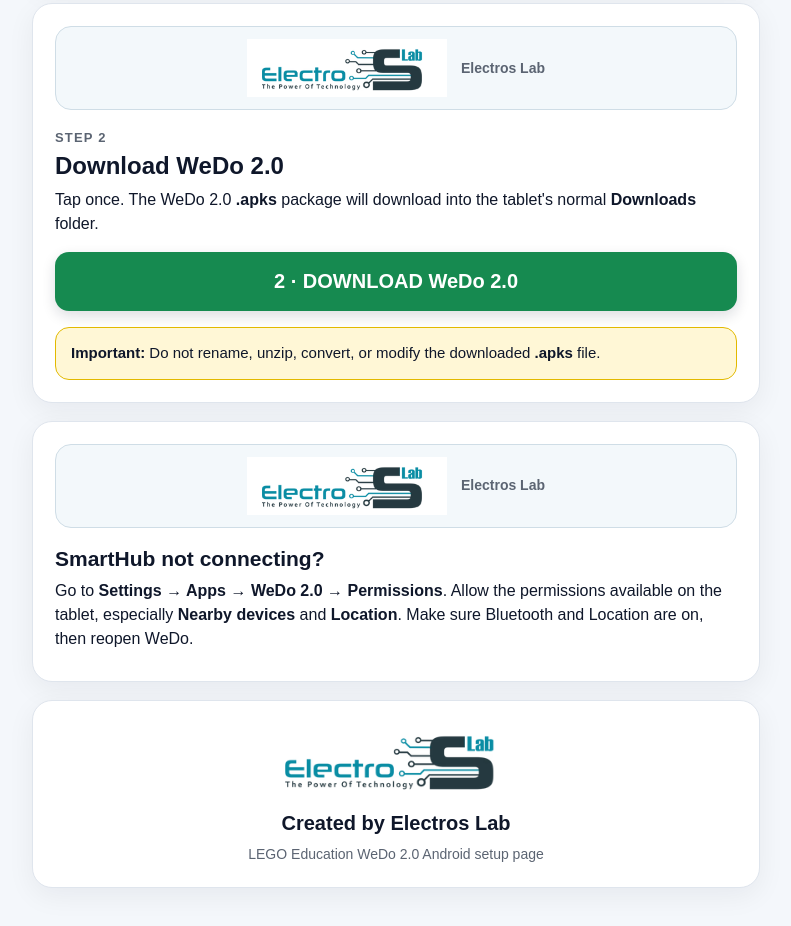
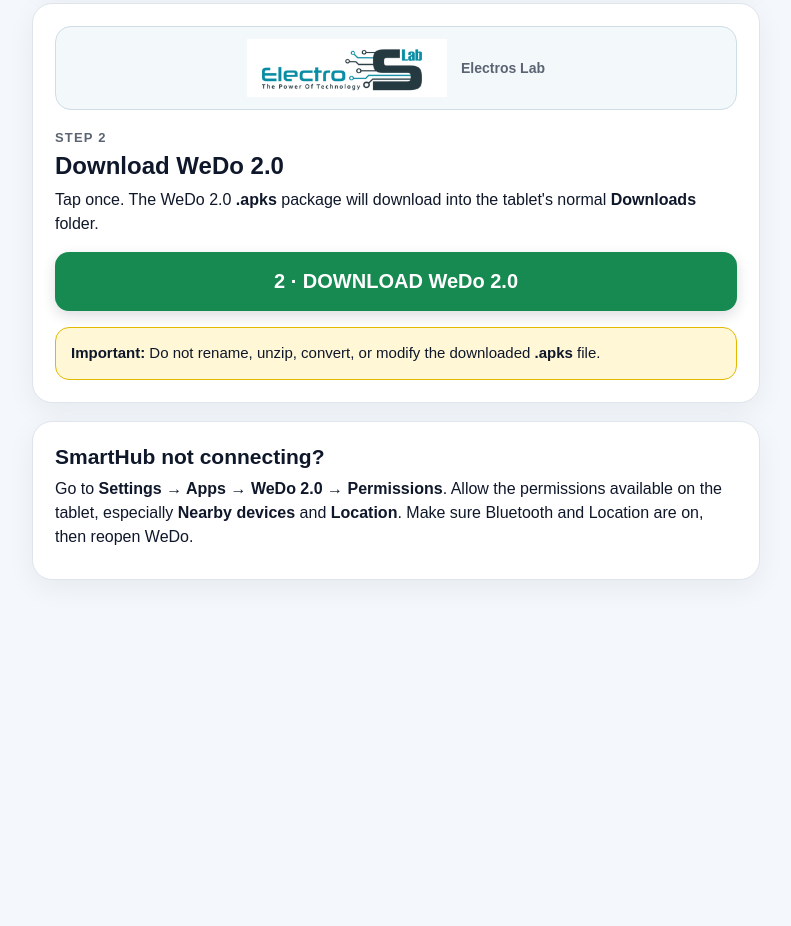
Before and after one commit to eyadnasrr/wedo2.0-andriod-recovery, a plain HTML site: page index.html in a window 1280 px wide. Shown: the part 731-1657 px from the top of the page, without its empty margins (244-1035 px from the left). After the commit the page ends 1377 px from the top, so only its background shows below. Drawn offline with Linux system fonts and the light colour scheme.

Commit message:
Update index.html

```diff
--- a/index.html
+++ b/index.html
@@ -236,34 +236,6 @@
       font-size: 13px;
     }
 
-    .ending-brand {
-      text-align: center;
-      background: #ffffff;
-      border: 1px solid var(--line);
-      border-radius: 20px;
-      padding: 22px 16px;
-      margin-top: 18px;
-      box-shadow: 0 8px 28px rgba(15, 23, 42, .06);
-    }
-
-    .ending-brand img {
-      width: min(100%, 260px);
-      height: auto;
-      display: block;
-      margin: 0 auto 10px;
-    }
-
-    .ending-brand h3 {
-      margin: 0 0 6px;
-      font-size: 20px;
-    }
-
-    .ending-brand p {
-      margin: 0;
-      color: var(--muted);
-      font-size: 14px;
-    }
-
     @media (max-width: 480px) {
       .card {
         padding: 18px;
@@ -285,10 +257,6 @@
 
       .hero-logo img {
         width: min(100%, 240px);
-      }
-
-      .ending-brand img {
-        width: min(100%, 210px);
       }
     }
   </style>
@@ -375,7 +343,6 @@
         2 · DOWNLOAD WeDo 2.0
       </a>
 
-
       <div class="warning">
         <strong>Important:</strong>
         Do not rename, unzip, convert, or modify the downloaded
@@ -397,7 +364,6 @@
           It should detect the WeDo file in
           <strong>Downloads</strong>.
         </p>
-
 
         <div class="mini">
 
@@ -432,11 +398,6 @@
 
     <section class="card help">
 
-      <div class="step-brand">
-        <img src="electros-lab-logo.png" alt="Electros Lab logo">
-        <div class="step-brand-text">Electros Lab</div>
-      </div>
-
       <h2>SmartHub not connecting?</h2>
 
       <p>
@@ -449,15 +410,6 @@
         Make sure Bluetooth and Location are on, then reopen WeDo.
       </p>
 
-    </section>
-
-
-    <section class="ending-brand">
-      <img src="electros-lab-logo.png" alt="Electros Lab logo">
-      <h3>Created by Electros Lab</h3>
-      <p>
-        LEGO Education WeDo 2.0 Android setup page
-      </p>
     </section>
 
   </main>
```
